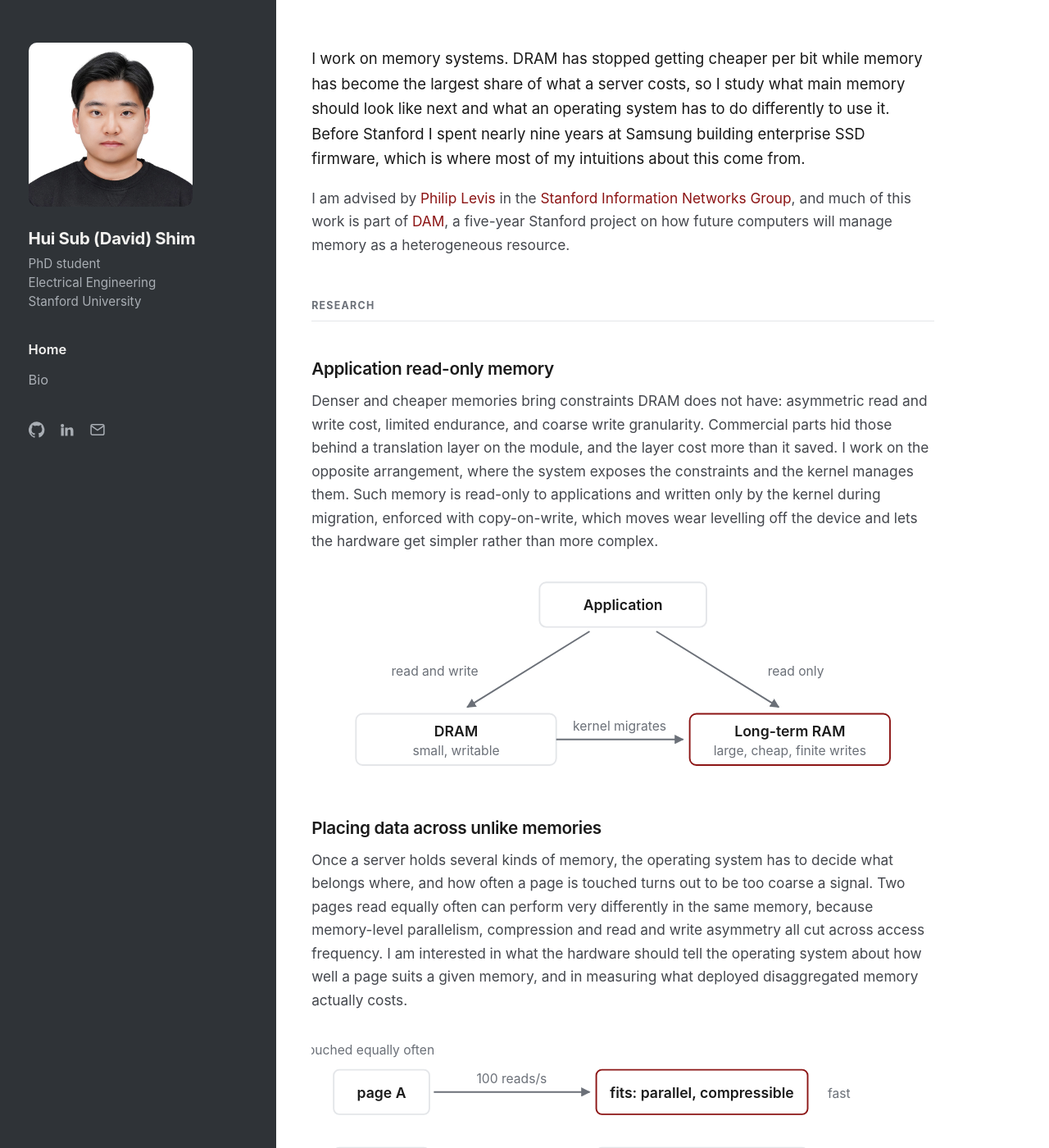
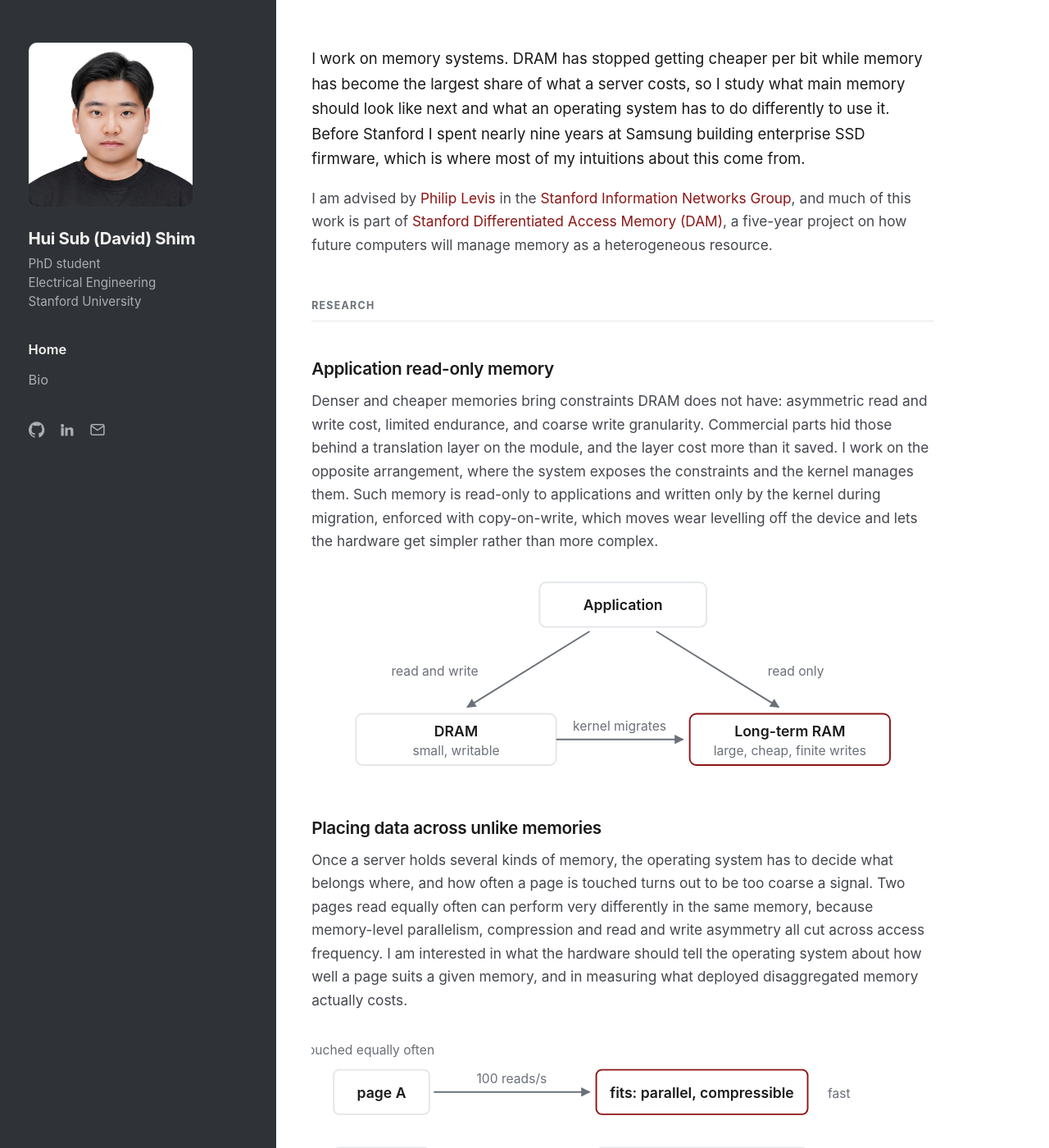
Before and after one commit to davidshim0/davidshim0.github.io, a Jekyll site: the page built from index.html, in a window 1280 px wide and 1400 px high. Shown: the whole window at 82% size. Built offline with Jekyll 4.4.1, drawn with Linux system fonts in a browser that asks for light colours.

Commit message:
Spell out DAM; add a temporary rail-colour chooser
Co-Authored-By: Claude Opus 5 <noreply@anthropic.com>

```diff
--- a/assets/css/style.css
+++ b/assets/css/style.css
@@ -118,3 +118,17 @@ p { margin: 0 0 1.1rem; color: var(--ink-soft); }
   .social { margin-top: 1rem; grid-column: 1 / 3; }
   .main { padding: 2.25rem 1.5rem 3rem; }
 }
+
+/* ── Temporary rail-colour chooser. Delete with colors.html. ──────────── */
+.swatches { display: grid; grid-template-columns: repeat(auto-fill, minmax(190px, 1fr)); gap: 1.5rem; margin-top: 1.5rem; }
+.swatch { margin: 0; }
+.swatch-rail {
+  background: var(--rb); color: var(--ri);
+  padding: 1.1rem 1rem 1.25rem; border-radius: 8px;
+}
+.swatch-rail img { width: 92px; height: 92px; border-radius: 6px; object-fit: cover; object-position: center top; display: block; }
+.sw-name { font-size: 0.86rem; font-weight: 650; margin-top: 0.75rem; line-height: 1.3; }
+.sw-role { color: var(--rq); font-size: 0.72rem; line-height: 1.45; margin-top: 0.3rem; }
+.sw-nav { display: flex; gap: 0.7rem; margin-top: 0.7rem; font-size: 0.76rem; color: var(--rq); }
+.swatch figcaption { font-size: 0.8rem; color: var(--ink-soft); margin-top: 0.55rem; line-height: 1.45; }
+.swatch code { font-size: 0.76rem; color: var(--ink-quiet); }
--- a/index.html
+++ b/index.html
@@ -15,8 +15,9 @@ show_title: false
   I am advised by <a href="http://csl.stanford.edu/~pal">Philip Levis</a> in the
   <a href="https://sing.stanford.edu/site/">Stanford Information Networks
   Group</a>, and much of this work is part of
-  <a href="https://dam.stanford.edu/">DAM</a>, a five-year Stanford project on
-  how future computers will manage memory as a heterogeneous resource.
+  <a href="https://dam.stanford.edu/">Stanford Differentiated Access Memory
+  (DAM)</a>, a five-year project on how future computers will manage memory as
+  a heterogeneous resource.
 </p>
 
 <div class="eyebrow">Research</div>
```
Also changed, not shown: _data/rail_colors.yml (added, +12 -0 lines), colors.html (added, +34 -0 lines).
